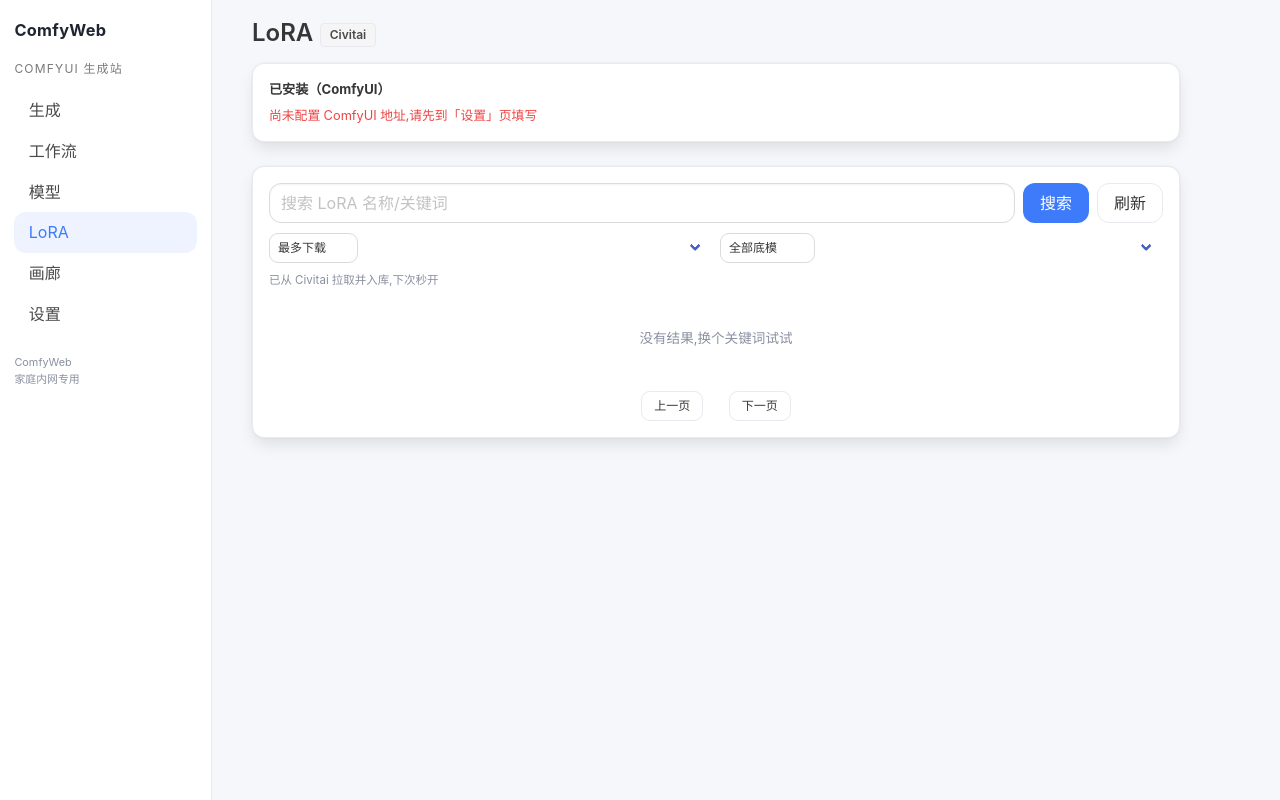
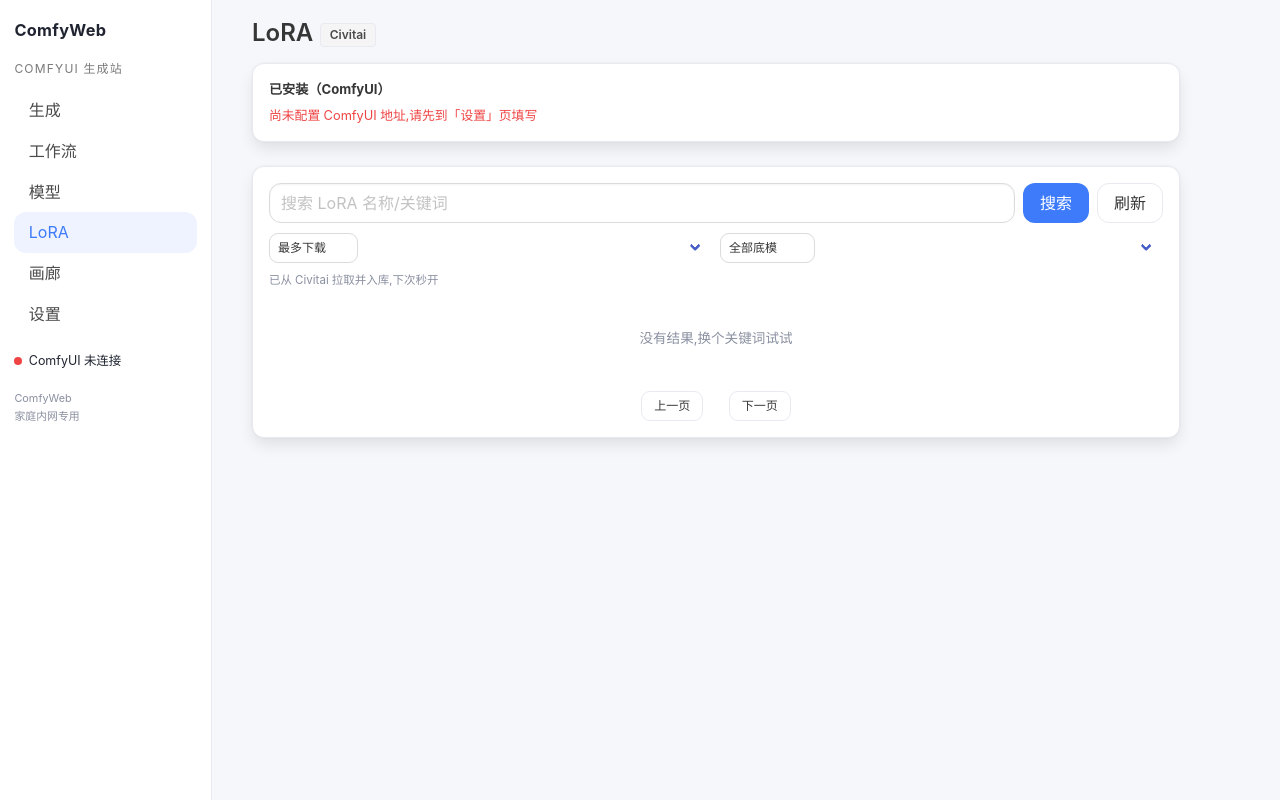
Before and after one commit to summerliuguang/comfyweb, a Flask app: page /loras in a window 1280 px wide. Run offline with Flask 3, Linux system fonts and the light colour scheme; data comes from the database, SQL or seed files in the repository; data that the repository does not hold is empty.

Commit message:
全站 ComfyUI 连接状态指示:顶栏圆点+侧栏状态行,10s 轮询 /api/status;合入顶栏主题按钮 emoji 换内联 SVG(工作区已有改动)

```diff
--- a/static/css/style.css
+++ b/static/css/style.css
@@ -12,6 +12,11 @@
 /* 表单:标签在上,控件全宽,手机单列 */
 .field .label{font-size:.82rem;margin-bottom:.3rem}
 .hint{font-size:.72rem;color:var(--muted);margin-top:.25rem;line-height:1.5}
+
+/* ComfyUI 连接状态圆点(顶栏;侧栏用 .status 组件) */
+.conn-dot{flex:none;width:8px;height:8px;border-radius:999px;background:#c2c7d2;display:inline-block}
+.conn-dot.ok{background:var(--ok)}
+.conn-dot.bad{background:var(--bad)}
 
 /* 种子行:数字输入 + 随机开关 */
 .seed-row{display:flex;gap:.6rem;align-items:center}
--- a/templates/_menu.html
+++ b/templates/_menu.html
@@ -11,6 +11,7 @@
       <li><a href="/settings" class="{{ 'on' if active == 'settings' }}">设置</a></li>
     </ul>
   </aside>
+  <div class="status" id="connStateS" style="margin-top:1.1rem">ComfyUI</div>
   <div class="foot">ComfyWeb<br>家庭内网专用</div>
 </aside>
 
@@ -23,9 +24,10 @@
       </svg>
     </button>
     <span class="topbar-brand">ComfyWeb</span>
+    <span class="conn-dot" id="connDotM" title="ComfyUI 连接状态"></span>
   </div>
   <span class="topbar-left">
-    <button class="theme-quick" id="themeQuick" aria-label="切换日间夜间">🌙</button>
+    <button class="theme-quick" id="themeQuick" aria-label="切换日间夜间"><svg viewBox="0 0 24 24" width="14" height="14" fill="none" aria-hidden="true"><path d="M20 14.5A8.5 8.5 0 0 1 9.5 4a8.5 8.5 0 1 0 10.5 10.5Z" stroke="currentColor" stroke-width="2" stroke-linejoin="round"/></svg></button>
     <span class="topbar-title" data-page-title>…</span>
   </span>
 </header>
@@ -76,7 +78,7 @@
     });
     var dark = document.documentElement.getAttribute('data-theme') === 'dark';
     var q = document.getElementById('themeQuick');
-    if (q) q.textContent = dark ? '☀️' : '🌙';
+    if (q) q.innerHTML = dark ? '<svg viewBox="0 0 24 24" width="14" height="14" fill="none" aria-hidden="true"><circle cx="12" cy="12" r="4" stroke="currentColor" stroke-width="2"/><path d="M12 2.5v2.6M12 18.9v2.6M2.5 12h2.6M18.9 12h2.6M4.9 4.9l1.9 1.9M17.2 17.2l1.9 1.9M19.1 4.9l-1.9 1.9M6.8 17.2l-1.9 1.9" stroke="currentColor" stroke-width="2" stroke-linecap="round"/></svg>' : '<svg viewBox="0 0 24 24" width="14" height="14" fill="none" aria-hidden="true"><path d="M20 14.5A8.5 8.5 0 0 1 9.5 4a8.5 8.5 0 1 0 10.5 10.5Z" stroke="currentColor" stroke-width="2" stroke-linejoin="round"/></svg>';
   }
   document.querySelectorAll('[data-theme-seg] button').forEach(function (b) {
     b.addEventListener('click', function () { window.comfyTheme(b.dataset.t); syncSeg(); });
@@ -88,5 +90,29 @@
     syncSeg();
   });
   syncSeg();
+  // ComfyUI 连接状态:顶栏圆点 + 侧栏状态行,每 10 秒轮询
+  function setConn(ok, tip) {
+    var d = document.getElementById('connDotM');
+    if (d) {
+      d.classList.toggle('ok', ok);
+      d.classList.toggle('bad', !ok);
+      d.title = tip;
+    }
+    var s = document.getElementById('connStateS');
+    if (s) {
+      s.classList.toggle('ok', ok);
+      s.classList.toggle('bad', !ok);
+      s.textContent = ok ? 'ComfyUI 已连接' : 'ComfyUI 未连接';
+      s.title = tip;
+    }
+  }
+  function pollConn() {
+    fetch('/api/status').then(function (r) { return r.json(); }).then(function (d) {
+      var ok = d.ws === '已连接';
+      setConn(ok, 'ComfyUI ' + (d.ws || ''));
+    }).catch(function () { setConn(false, 'ComfyUI 未连接'); });
+  }
+  pollConn();
+  setInterval(pollConn, 10000);
 })();
 </script>
```
